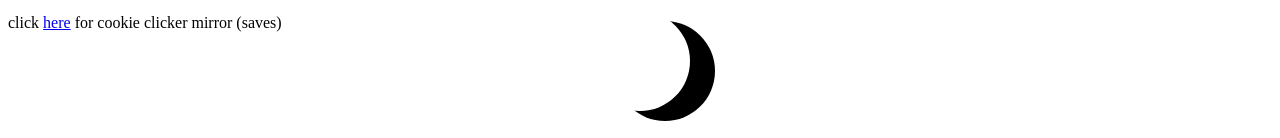
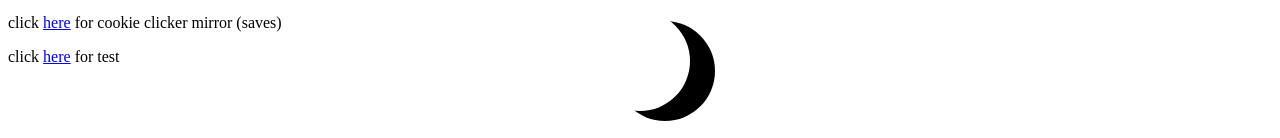
Before and after one commit to StarRepo444/6xGames, a plain HTML site: page index.html in a window 1280 px wide. Shown: the part 339-477 px from the top of the page. Drawn offline with Linux system fonts and the light colour scheme.

Commit message:
Update index.html

```diff
--- a/index.html
+++ b/index.html
@@ -38,6 +38,8 @@
 
 <p>click <a href="https://bidoofery.github.io/cookieclicker/">here</a> for cookie clicker mirror (saves)</p>
 
+<p>click <a href="https://bidoofery.github.io/cookieclicker/">here</a> for test </p>
+
 
 </html>
 
```
